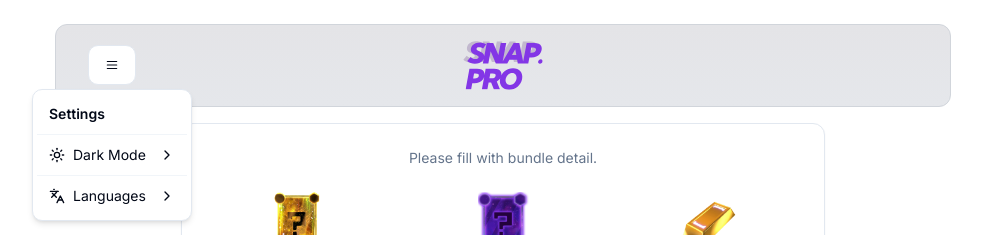
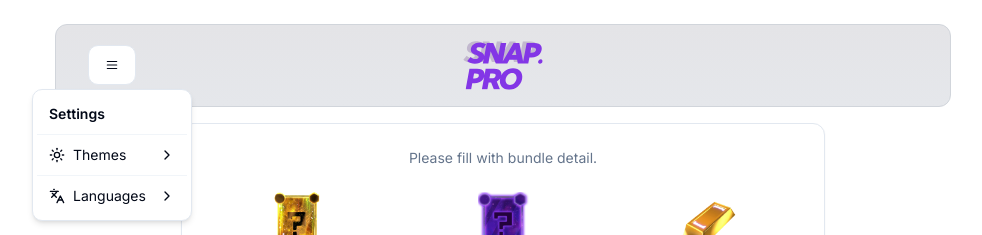
Before and after one commit to lemonteaau/snapsnap.pro, a Next.js app: page / in a window 1280 px wide. Both pictures are taken after a click on the button 249 px from the left and 65 px from the top of the page. Shown: the top 235 px of the page, without its empty margins (137-1119 px from the left). Built offline with nearby package versions, Linux system fonts and the light colour scheme; no server answers.

Commit message:
chore: Update text by replacing "Dark mode setting" with "Theme setting"

```diff
--- a/public/locales/en/translation.json
+++ b/public/locales/en/translation.json
@@ -22,7 +22,7 @@
   "good_deal": "Good deal",
   "normal_deal": "Normal deal",
   "bad_deal": "Bad deal",
-  "dmode_setting": "Dark Mode",
+  "theme_setting": "Themes",
   "lang_setting": "Languages",
   "light_mode": "Light",
   "dark_mode": "Dark",
--- a/public/locales/zh/translation.json
+++ b/public/locales/zh/translation.json
@@ -22,7 +22,7 @@
   "good_deal": "性价比还行吧",
   "normal_deal": "性价比一般般",
   "bad_deal": "坑爹，不值得",
-  "dmode_setting": "夜间模式",
+  "theme_setting": "主题",
   "lang_setting": "语言",
   "light_mode": "日间",
   "dark_mode": "夜间",
--- a/src/components/settings.tsx
+++ b/src/components/settings.tsx
@@ -42,7 +42,7 @@ export function Settings({ t }: { t: (key: string) => string }) {
               <DropdownMenuSubTrigger>
                 <LuSun className="mr-2 h-4 w-4 rotate-0 scale-100 transition-all dark:-rotate-90 dark:scale-0" />
                 <LuMoonStar className="absolute mr-2 h-4 w-4 rotate-90 scale-0 transition-all dark:rotate-0 dark:scale-100" />
-                <span>{t("dmode_setting")}</span>
+                <span>{t("theme_setting")}</span>
               </DropdownMenuSubTrigger>
               <DropdownMenuPortal>
                 <DropdownMenuSubContent>
```
